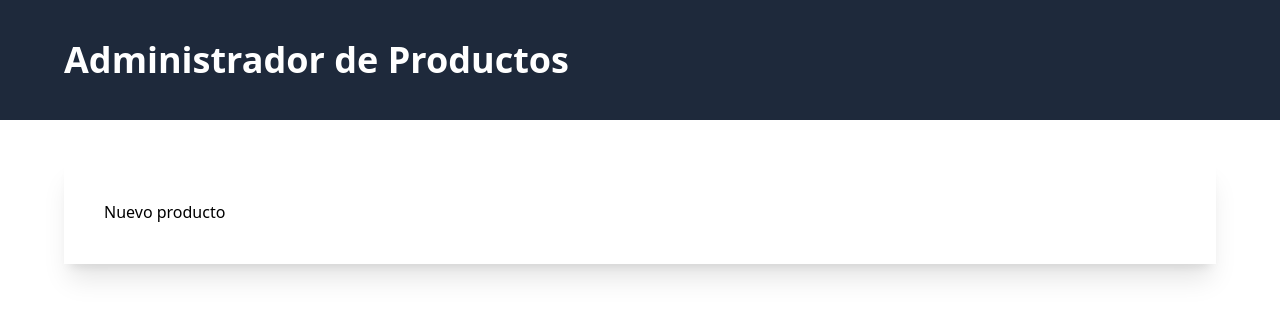
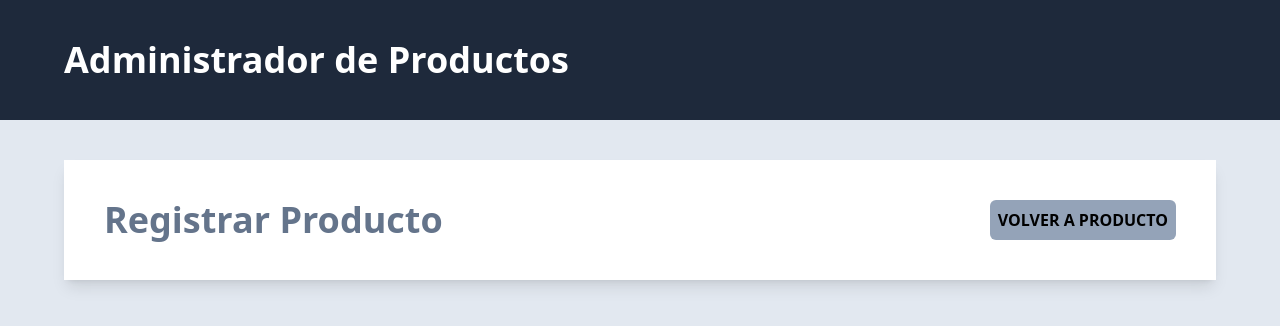
Before and after one commit to JerlibGnzlz/admin-productos-backend, a React (Vite) app in the folder client/: page /producto/nuevo in a window 1280 px wide. Shown: the top 326 px of the page. Built offline with nearby package versions, Linux system fonts and the light colour scheme.

Commit message:
feature rutas de productos

```diff
--- a/client/index.html
+++ b/client/index.html
@@ -6,7 +6,7 @@
     <meta name="viewport" content="width=device-width, initial-scale=1.0" />
     <title>React Node - FullStack Ts Secuelize Tailwindscss</title>
   </head>
-  <body class="bg-slate-100">
+  <body class="bg-slate-200">
     <div id="root"></div>
     <script type="module" src="/src/main.tsx"></script>
   </body>
--- a/client/src/layout/Layout.tsx
+++ b/client/src/layout/Layout.tsx
@@ -13,7 +13,7 @@ export const Layout = () => {
                 </div>
             </header>
 
-            <main className="mx-auto max-w-6xl mt-10 p-10 bg-white shadow-xl">
+            <main className="mx-auto max-w-6xl mt-10 p-10 bg-white shadow-lg">
                 <Outlet />
             </main>
         </>
--- a/client/src/views/NewProducts.tsx
+++ b/client/src/views/NewProducts.tsx
@@ -1,9 +1,17 @@
+import { Link } from "react-router-dom"
 
 const NewProducts = () => {
     return (
-        <div>
-            Nuevo producto
-        </div>
+        <>
+            <div className="flex justify-between">
+                <h2 className=" text-4xl font-extrabold text-slate-500">Registrar Producto</h2>
+                <Link
+                    className="rounded-md bg-slate-400 p-2 uppercase font-bold hover:bg-slate-500 "
+                    to={"/"}>
+                    volver a Producto
+                </Link>
+            </div>
+        </>
     )
 }
 
--- a/client/src/views/Product.tsx
+++ b/client/src/views/Product.tsx
@@ -1,9 +1,18 @@
+import { Link } from "react-router-dom"
+
 
 const Product = () => {
     return (
-        <div>
-            desde products
-        </div>
+        <>
+            <div className="flex justify-between">
+                <h2 className=" text-4xl font-extrabold text-slate-500">Productos</h2>
+                <Link
+                    className="rounded-md bg-slate-400 p-2 uppercase font-bold hover:bg-slate-500 "
+                    to={"/producto/nuevo"}>
+                    Agregar Producto
+                </Link>
+            </div>
+        </>
     )
 }
 
--- a/client/tailwind.config.js
+++ b/client/tailwind.config.js
@@ -1,6 +1,8 @@
 /** @type {import('tailwindcss').Config} */
 export default {
-  content: ["./src/**/*.{html,js,ts,jsx,tsx}"],
+  content: [
+    "./index.html",
+    "./src/**/*.{js,ts,jsx,tsx}"],
 
   theme: {
     extend: {},
```
